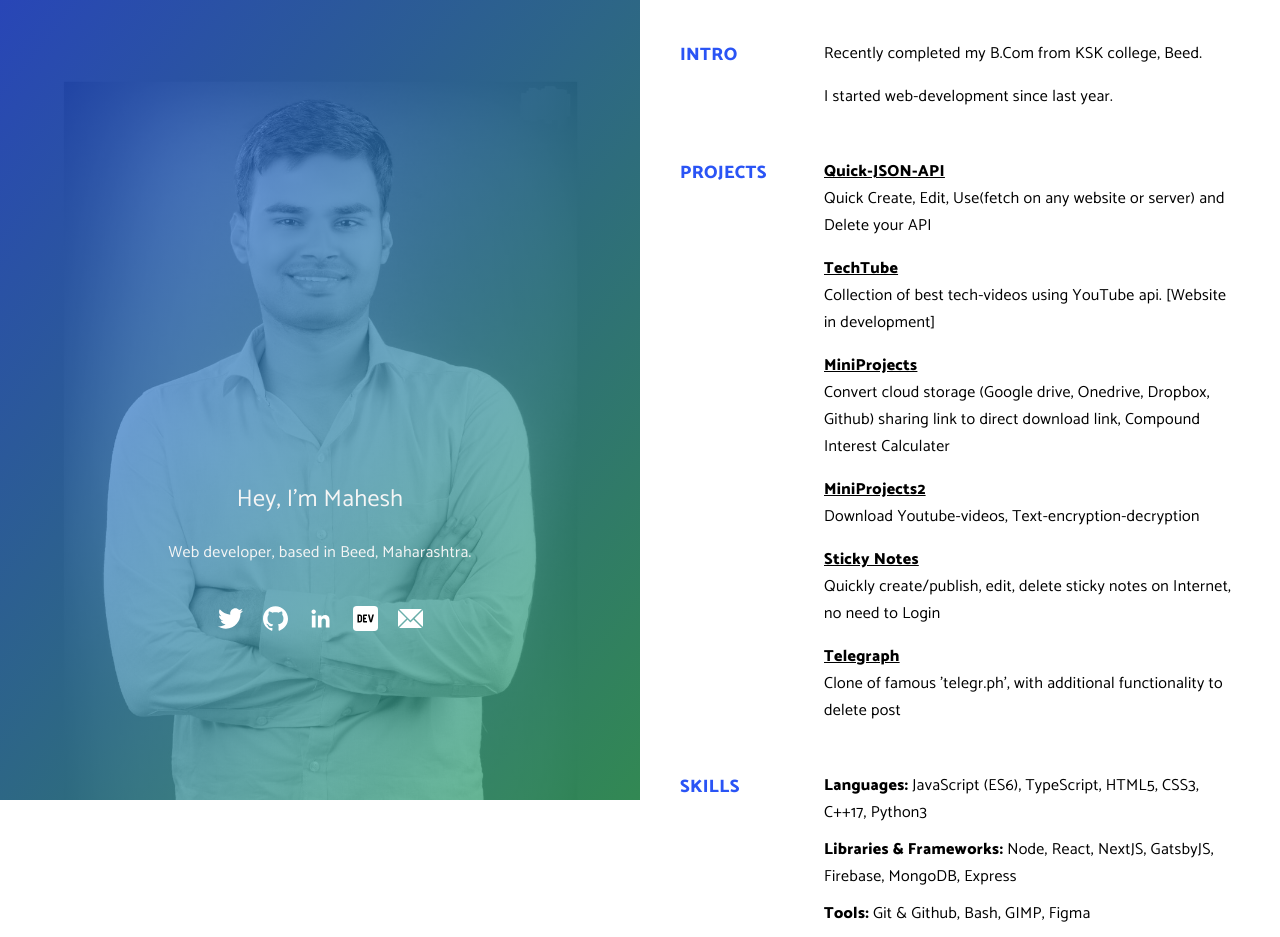
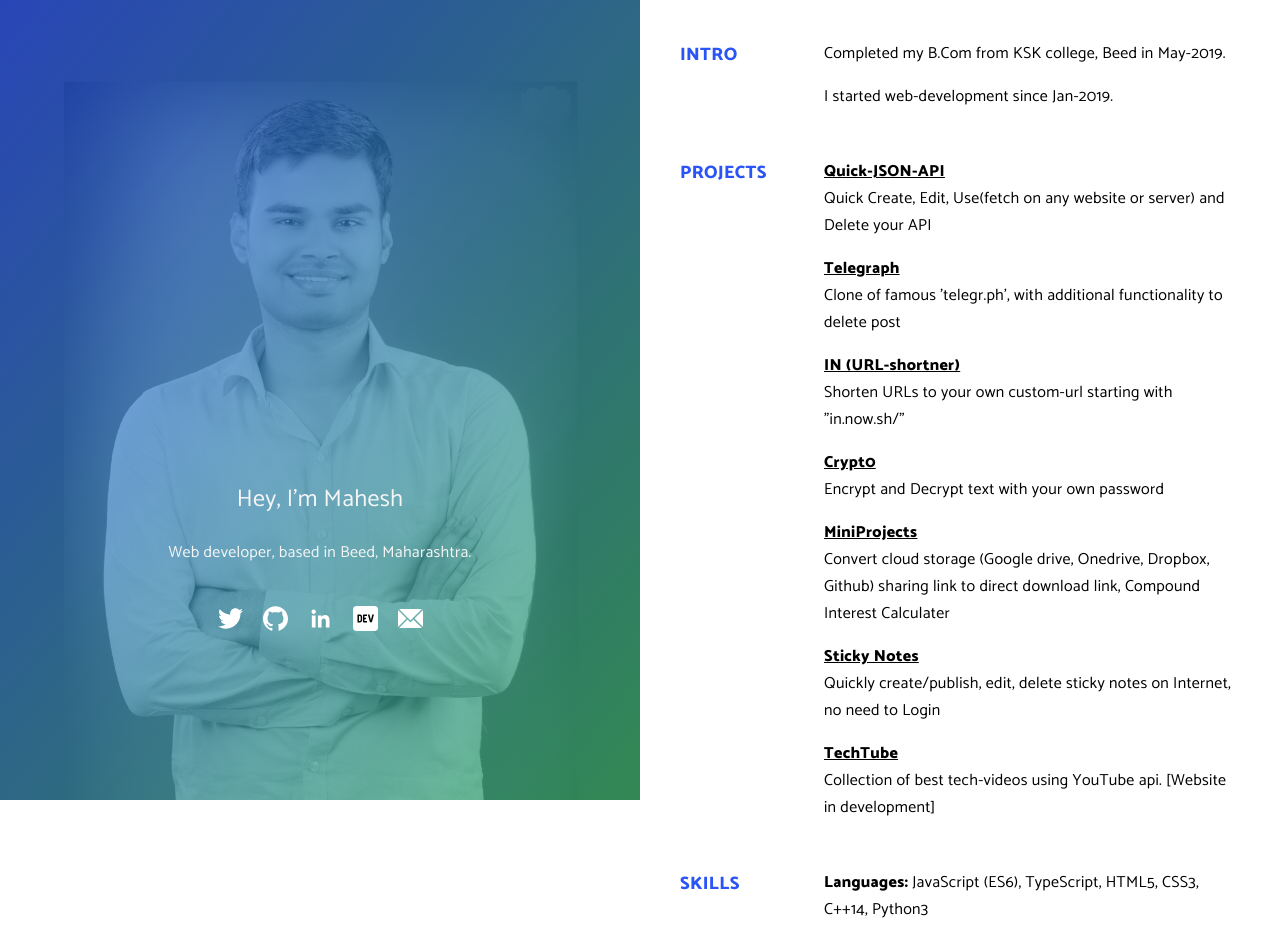
Before and after one commit to YoungMahesh/YoungMahesh, a Next.js app: page / in a window 1280 px wide. Shown: the top 937 px of the page. Built offline with nearby package versions, Linux system fonts and the light colour scheme.

Commit message:
resume updated for Jan-2021

```diff
--- a/components/right-side.js
+++ b/components/right-side.js
@@ -5,8 +5,8 @@ export default function RightSide() {
 				<h3 className='info-title'>INTRO</h3>
 				<div className='content'>
 					<div className='content-block'>
-						<p>Recently completed my B.Com from KSK college, Beed.</p>
-						<p>I started web-development since last year.</p>
+						<p>Completed my B.Com from KSK college, Beed in May-2019.</p>
+						<p>I started web-development since Jan-2019.</p>
 					</div>
 				</div>
 			</section>
@@ -35,16 +35,47 @@ export default function RightSide() {
 						<h4>
 							<a
 								className='black'
-								href='https://techtube.now.sh/'
+								href='https://telegraph.now.sh/'
 								target='_blank'
 								rel='noopener'
 							>
-								TechTube
+								Telegraph
 							</a>
 						</h4>
 						<p>
-							Collection of best tech-videos using YouTube api. [Website
-							in development]
+							Clone of famous 'telegr.ph', with additional functionality to delete post
+						</p>
+					</div>
+
+					<div className='content-block'>
+						<h4>
+							<a
+								className='black'
+								href='https://in.now.sh/'
+								target='_blank'
+								rel='noopener'
+							>
+								IN (URL-shortner)
+							</a>
+						</h4>
+						<p>
+							Shorten URLs to your own custom-url starting with "in.now.sh/"
+						</p>
+					</div>
+
+					<div className='content-block'>
+						<h4>
+							<a
+								className='black'
+								href='https://crypt0.now.sh/'
+								target='_blank'
+								rel='noopener'
+							>
+								Crypt0
+							</a>
+						</h4>
+						<p>
+							Encrypt and Decrypt text with your own password
 						</p>
 					</div>
 
@@ -68,23 +99,7 @@ export default function RightSide() {
 						<h4>
 							<a
 								className='black'
-								href='https://miniprojects2.now.sh/'
-								target='_blank'
-								rel='noopener'
-							>
-								MiniProjects2
-							</a>
-						</h4>
-						<p>
-							Download Youtube-videos, Text-encryption-decryption
-						</p>
-					</div>
-
-					<div className='content-block'>
-						<h4>
-							<a
-								className='black'
-								href='https://sticky-note.now.sh/'
+								href='https://keep0.now.sh/'
 								target='_blank'
 								rel='noopener'
 							>
@@ -100,17 +115,19 @@ export default function RightSide() {
 						<h4>
 							<a
 								className='black'
-								href='https://telegraph.now.sh/'
+								href='https://techtube.now.sh/'
 								target='_blank'
 								rel='noopener'
 							>
-								Telegraph
+								TechTube
 							</a>
 						</h4>
 						<p>
-							Clone of famous 'telegr.ph', with additional functionality to delete post
+							Collection of best tech-videos using YouTube api. [Website
+							in development]
 						</p>
 					</div>
+
 				</div>
 			</section>
 
@@ -120,20 +137,20 @@ export default function RightSide() {
 					<div className='content-block'>
 						<h4>Languages: </h4>
 						<span>
-							JavaScript (ES6), TypeScript, HTML5, CSS3, C++17, Python3
+							JavaScript (ES6), TypeScript, HTML5, CSS3, C++14, Python3
 						</span>
 					</div>
 
 					<div className='content-block'>
 						<h4>Libraries & Frameworks: </h4>
 						<span>
-							Node, React, NextJS, GatsbyJS, Firebase, MongoDB, Express
+							Node, React, NextJS, Firebase, Express
 						</span>
 					</div>
 
 					<div className='content-block'>
 						<h4>Tools: </h4>
-						<span>Git & Github, Bash, GIMP, Figma</span>
+						<span>Git & Github, Bash, cURL</span>
 					</div>
 				</div>
 			</section>
--- a/public/sw.js
+++ b/public/sw.js
@@ -124,10 +124,10 @@ define("./sw.js",['./workbox-e536220e'], function (workbox) { 'use strict';
     "revision": "82dca635a629d8ab38c3ad85b2ad65a2"
   }, {
     "url": "/_next/static/runtime/webpack.js",
-    "revision": "49a8cf9618e6d480be43fef6e7ff669a"
+    "revision": "597e6c2dc9ec4c50e91e1f55ddf3b4de"
   }, {
     "url": "/_next/static/runtime/webpack.js.map",
-    "revision": "9e0a449b1afeeda255a6a2709cd0ce14"
+    "revision": "cc7d66f67df7ac0d78b0a2e2b56288b3"
   }], {
     "ignoreURLParametersMatching": [/ts/]
   });
```
Also changed, not shown: 2 other files (tests, documents, lock files or other folders).
